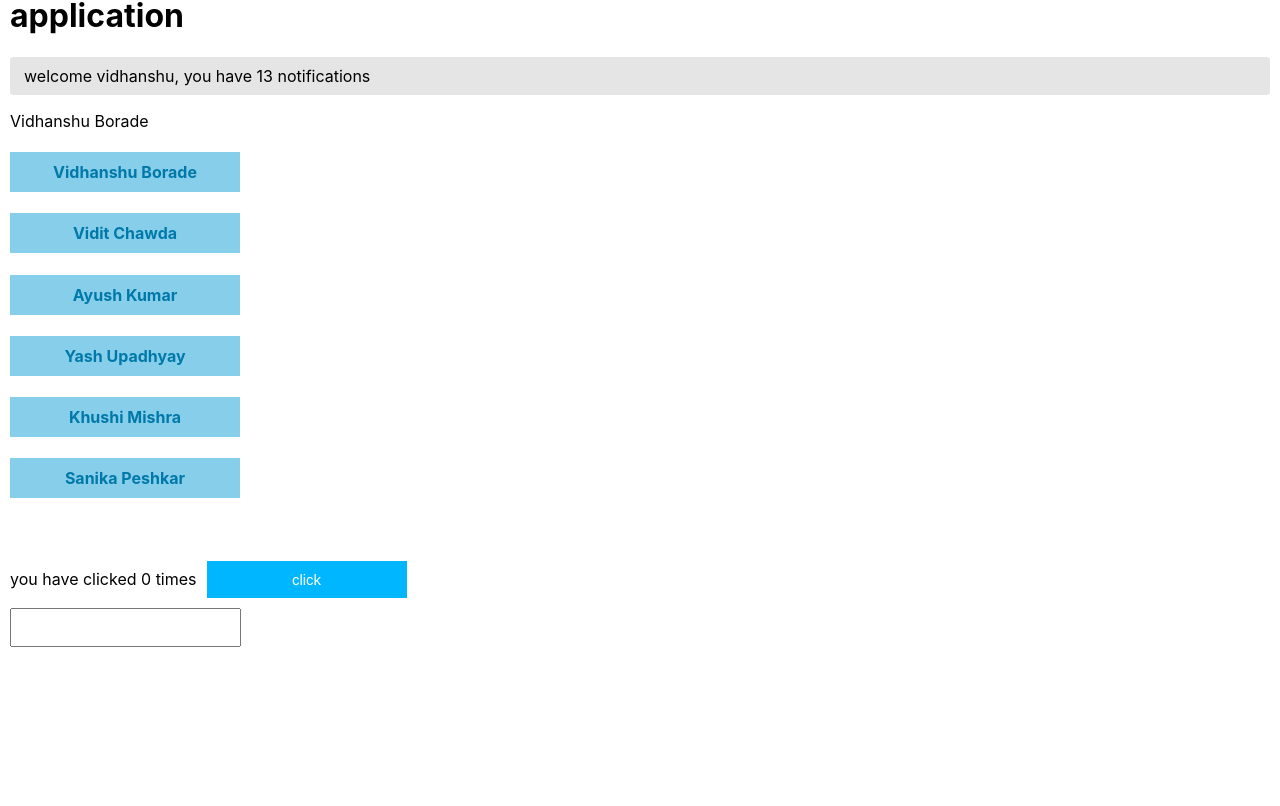
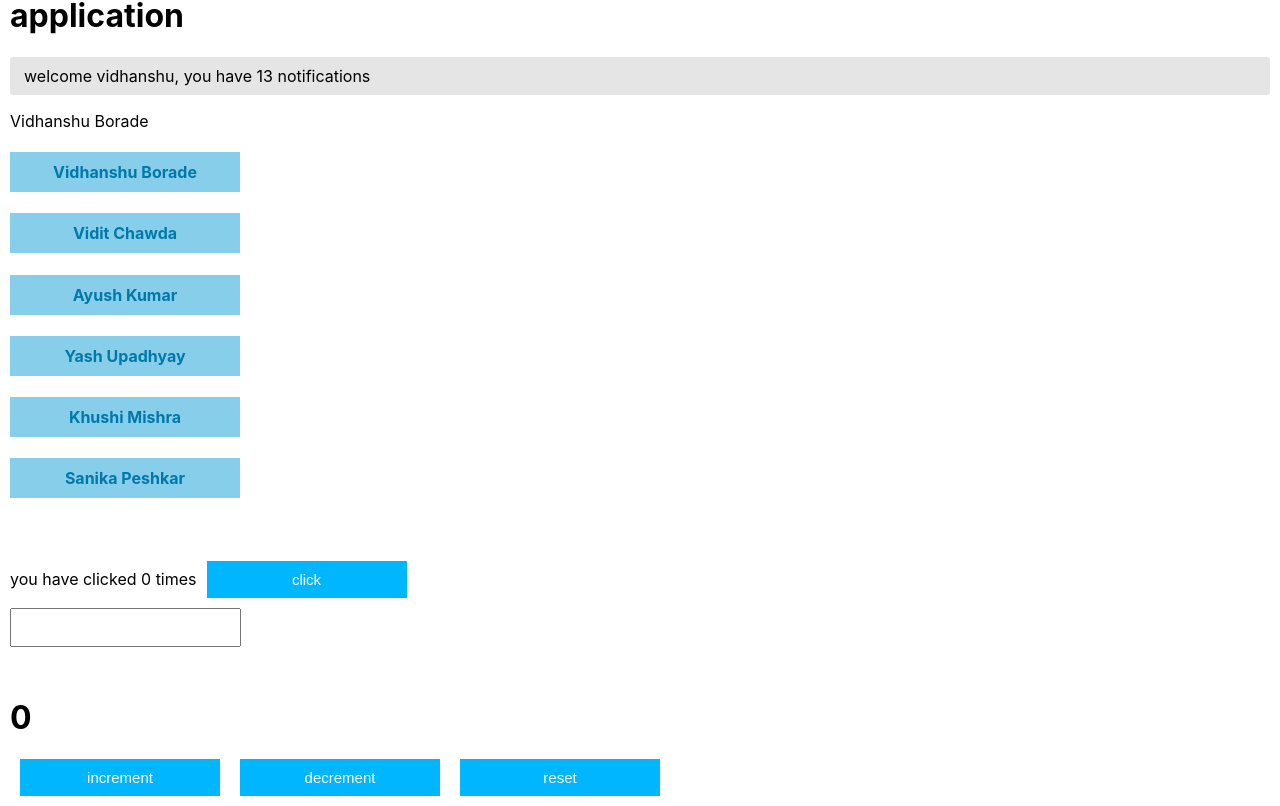
Before and after one commit to vidhanshu/react-typescript-tutorial, a React (Create React App) app: page / in a window 1280 px wide. Shown: the part 194-1000 px from the top of the page. Before the commit the page ends 861 px from the top, so only its background shows below. Built offline with nearby package versions, Linux system fonts and the light colour scheme.

Commit message:
l13 union descrement

```diff
--- a/src/App.tsx
+++ b/src/App.tsx
@@ -2,6 +2,7 @@ import "./App.css";
 import Auth from "./components/useState/Auth";
 import Button from "./components/Button";
 import Container from "./components/Container";
+import Counter from "./components/useReducer/Counter";
 import Greet from "./components/Greet";
 import Input from "./components/section/Input";
 import Person from "./components/Person";
@@ -31,7 +32,9 @@ function App() {
         <Auth />
       </Section>
       <Section title="application">
-        <Container styles={{ background: "rgba(0,0,0,0.1)",borderRadius:'3px' }}>
+        <Container
+          styles={{ background: "rgba(0,0,0,0.1)", borderRadius: "3px" }}
+        >
           <Greet name="vidhanshu" isLoggedIn={true} notifications={13} />
         </Container>
         <Person name={name} />
@@ -46,6 +49,9 @@ function App() {
           }}
         />
       </Section>
+      <Section>
+        <Counter />
+      </Section>
     </div>
   );
 }
--- /dev/null
+++ b/src/components/useReducer/Counter.tsx
@@ -0,0 +1,50 @@
+import { useReducer } from "react";
+
+type counterStateType = {
+  count: number;
+};
+
+type updateStateType = {
+  type: "increment" | "decrement" | "reset";
+  payload: number;
+};
+
+type resetStateType = {
+  type: "reset";
+};
+type actionType = updateStateType | resetStateType;
+
+const reducer = (state: counterStateType, action: actionType) => {
+  switch (action.type) {
+    case "increment":
+      return { count: state.count + action.payload };
+    case "decrement":
+      return { count: state.count - action.payload };
+    case "reset":
+      return initialState;
+    default:
+      return initialState;
+  }
+};
+
+const initialState: counterStateType = { count: 0 };
+
+function Counter() {
+  const [state, dispatch] = useReducer(reducer, initialState);
+  return (
+    <div>
+      <h1>{state.count}</h1>
+      <button onClick={() => dispatch({ type: "increment", payload: 1 })}>
+        increment
+      </button>
+      <button onClick={() => dispatch({ type: "decrement", payload: 1 })}>
+        decrement
+      </button>
+      <button onClick={() => dispatch({ type: "reset"})}>
+        reset
+      </button>
+    </div>
+  );
+}
+
+export default Counter;
```
